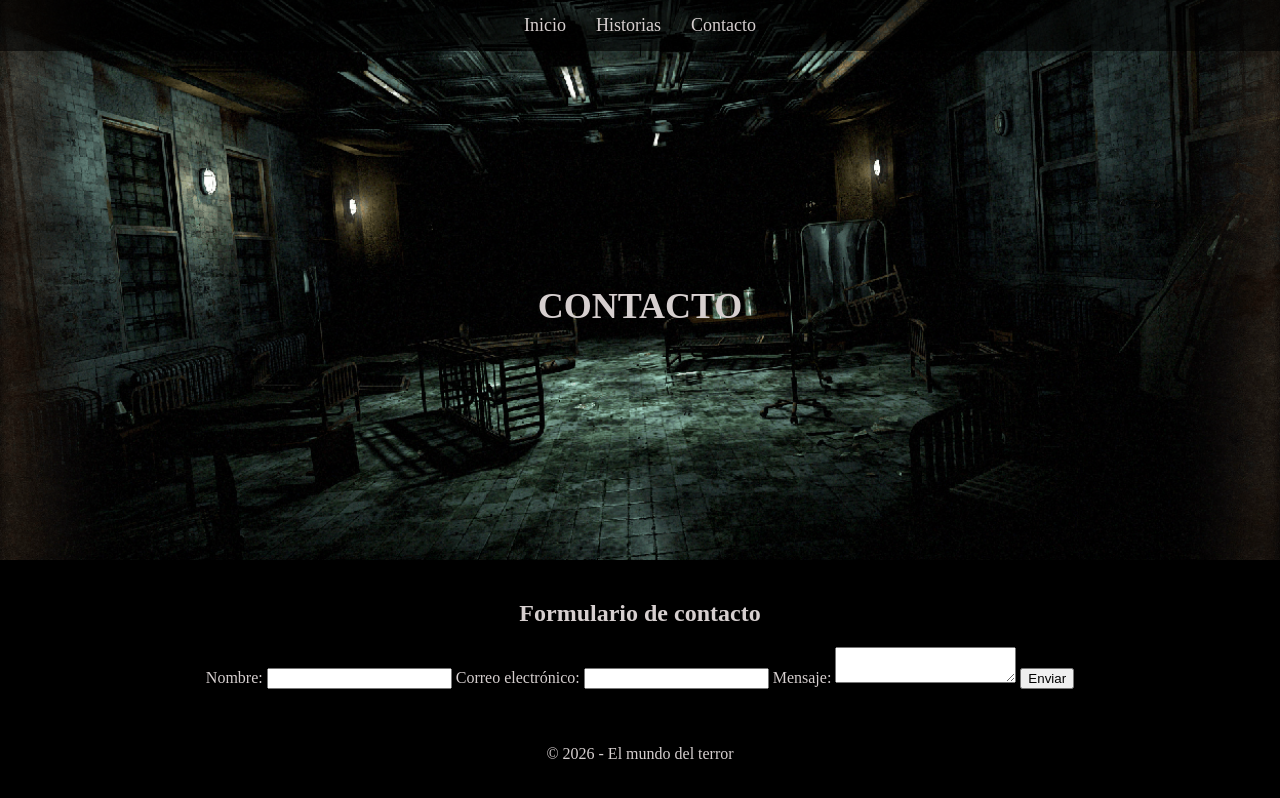
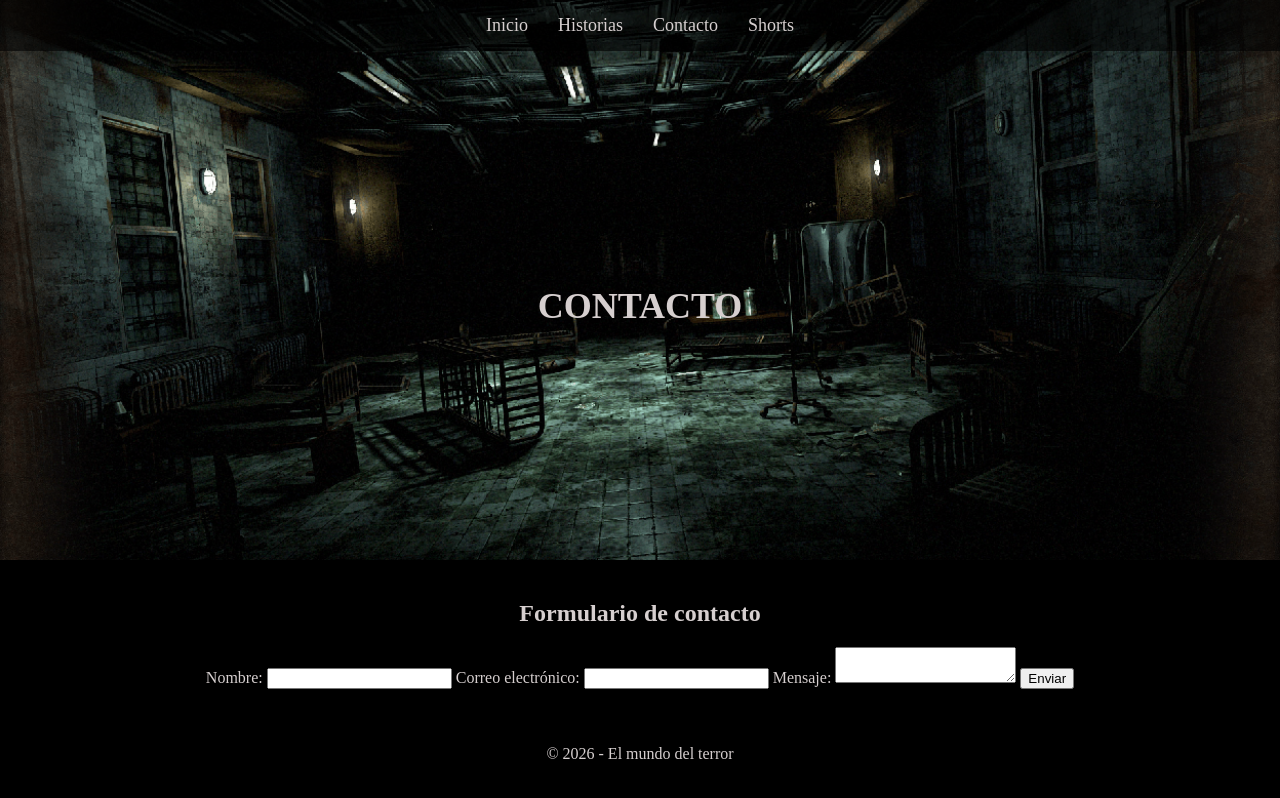
Before and after one commit to evagarciasantabarbara1-commits/El-lado-oculto-del-mundo, a plain HTML site: page contacto.html in a window 1280 px wide. Drawn offline with Linux system fonts and the light colour scheme.

Commit message:
Assxxssssñadirs

```diff
--- a/contacto.html
+++ b/contacto.html
@@ -12,6 +12,7 @@
             <a href="index.html">Inicio</a>
             <a href="historias.html">Historias</a>
             <a href="contacto.html">Contacto</a>
+            <a href="shorts.html">Shorts</a>
         </nav>
         <h1>CONTACTO</h1>
     </header>
```
Also changed, not shown: historias.html (+1 -0 lines), index.html (+1 -0 lines), shorts.html (added).
